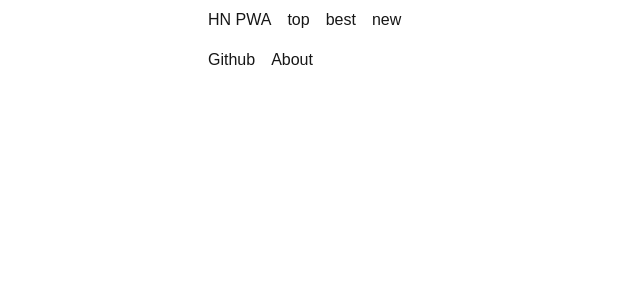
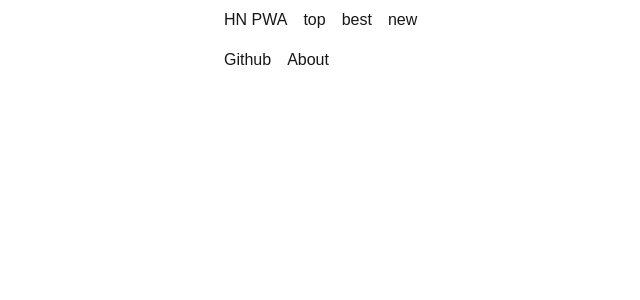
Before and after one commit to sam-peets/hn-pwa, a Next.js app: page / in a window 1280 px wide. Shown: the top 300 px of the page, without its empty margins (0-640 px from the left). Built offline with nearby package versions, Linux system fonts and the light colour scheme; no server answers; the database is empty.

Commit message:
update padding

```diff
--- a/src/app/layout.tsx
+++ b/src/app/layout.tsx
@@ -15,7 +15,7 @@
         <meta name="apple-mobile-web-app-status-bar-style" content="black-translucent" />
       </head>
       <body className="flex justify-center">
-        <div className="content-center max-w-4xl w-full">
+        <div className="content-center max-w-4xl w-full px-4">
           <Header />
           {children}
           <Footer />
```
